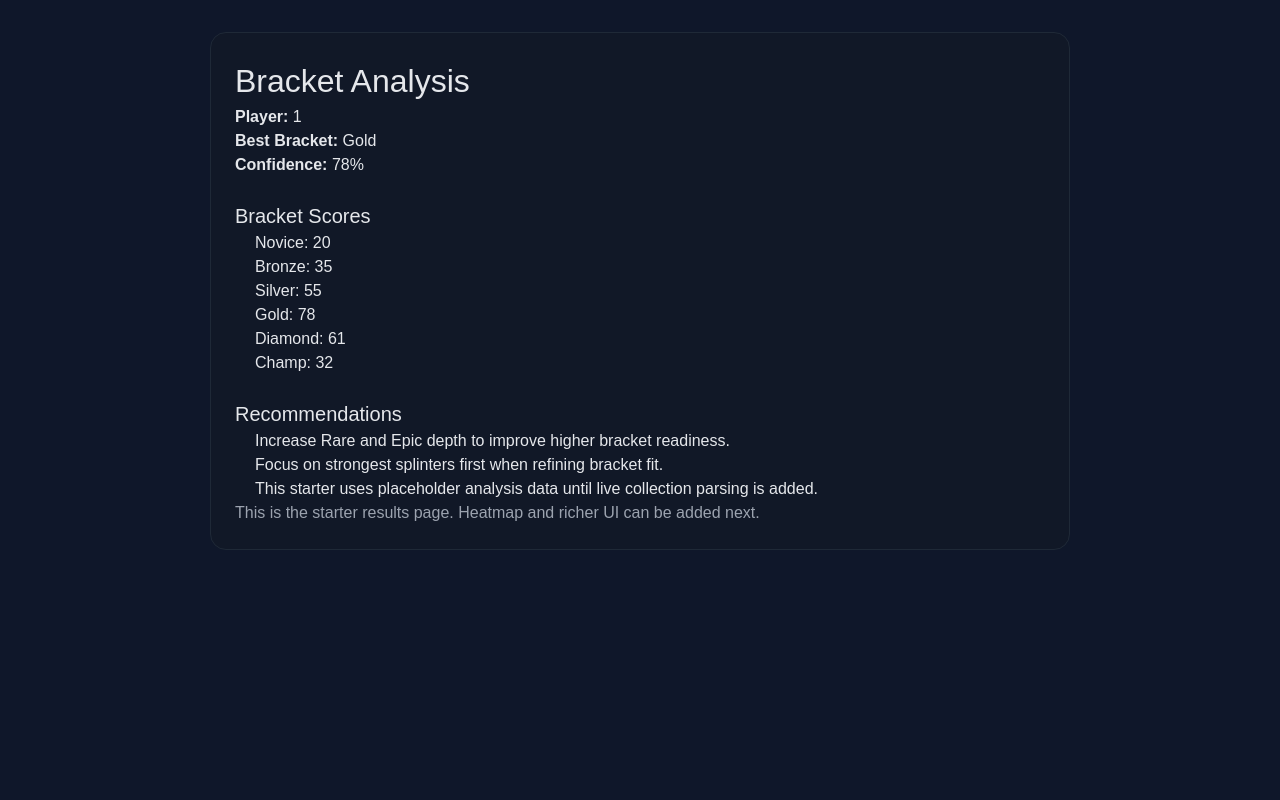
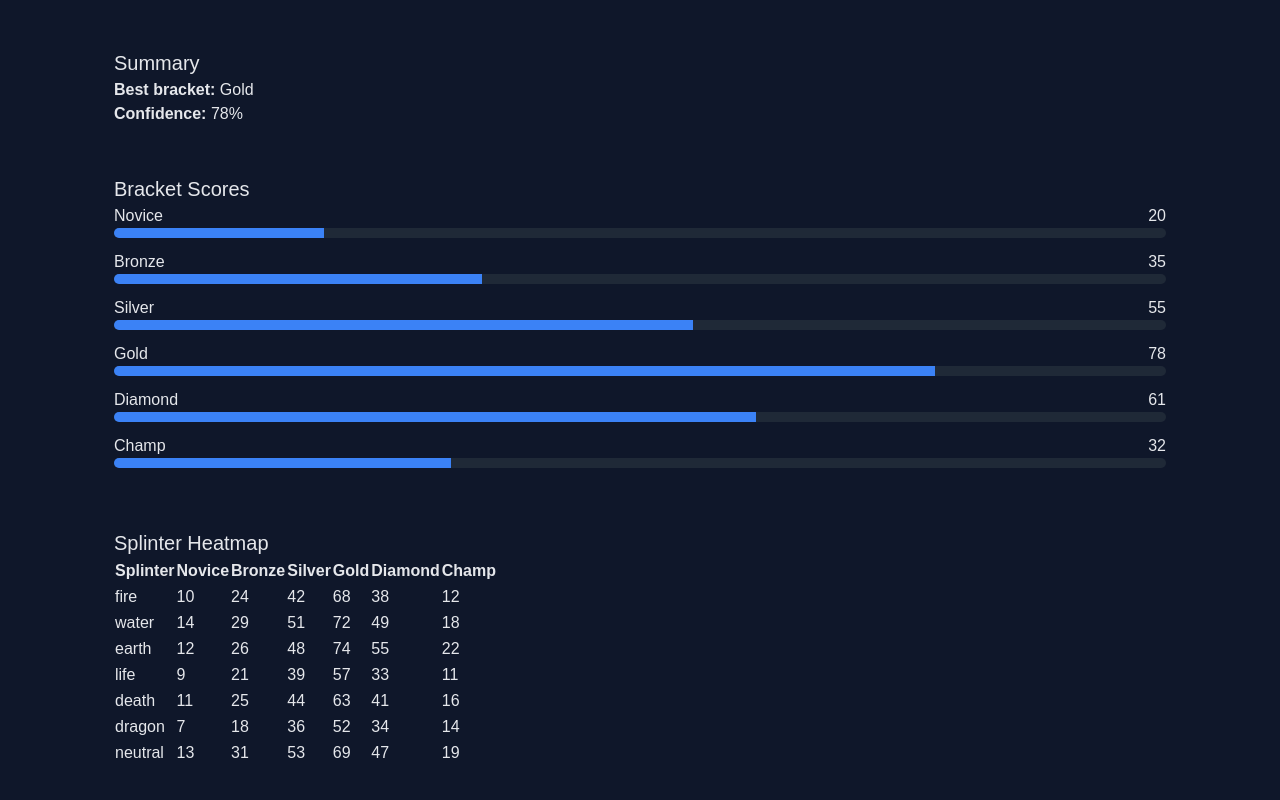
Before and after one commit to Splintermetrics/splinterlandbrackethelper, a Next.js app: page /analyze/1 in a window 1280 px wide. Shown: the top 800 px of the page. Built offline with nearby package versions, Linux system fonts and the light colour scheme; no server answers.

Commit message:
Update page.tsx

```diff
--- a/app/analyze/[username]/page.tsx
+++ b/app/analyze/[username]/page.tsx
@@ -1,73 +1,32 @@
+import { analyzeUsername } from "@/lib/analyze";
+import { BracketHeatmap } from "@/components/BracketHeatmap";
+import { BracketScoreChart } from "@/components/BracketScoreChart";
+import { BracketSummary } from "@/components/BracketSummary";
+import { DiagnosticsTable } from "@/components/DiagnosticsTable";
+import { SplinterBreakdown } from "@/components/SplinterBreakdown";
+import { UpgradeSuggestions } from "@/components/UpgradeSuggestions";
+
 type AnalyzeUserPageProps = {
   params: Promise<{
     username: string;
   }>;
 };
 
-async function getAnalysis(username: string) {
-  const baseUrl =
-    process.env.NEXT_PUBLIC_SITE_URL ||
-    process.env.VERCEL_URL?.startsWith("http")
-      ? process.env.VERCEL_URL
-      : process.env.VERCEL_URL
-        ? `https://${process.env.VERCEL_URL}`
-        : "http://localhost:3000";
-
-  const resolvedBaseUrl =
-    typeof baseUrl === "string" ? baseUrl : "http://localhost:3000";
-
-  const response = await fetch(
-    `${resolvedBaseUrl}/api/analyze/${encodeURIComponent(username)}`,
-    { cache: "no-store" }
-  );
-
-  if (!response.ok) {
-    throw new Error("Failed to analyze collection");
-  }
-
-  return response.json();
-}
-
 export default async function AnalyzeUserPage({
   params,
 }: AnalyzeUserPageProps) {
   const { username } = await params;
-  const data = await getAnalysis(username);
+  const result = await analyzeUsername(username);
 
   return (
-    <main className="container">
-      <div className="panel">
-        <h1>Bracket Analysis</h1>
-        <p>
-          <strong>Player:</strong> {data.username}
-        </p>
-        <p>
-          <strong>Best Bracket:</strong> {data.bestBracket}
-        </p>
-        <p>
-          <strong>Confidence:</strong> {data.confidence}%
-        </p>
-
-        <h2>Bracket Scores</h2>
-        <ul>
-          {Object.entries(data.bracketScores).map(([bracket, score]) => (
-  <li key={bracket}>
-    {bracket}: {Number(score)}
-  </li>
-          ))}
-        </ul>
-
-        <h2>Recommendations</h2>
-        <ul>
-          {data.recommendations.map((item: string, index: number) => (
-            <li key={index}>{item}</li>
-          ))}
-        </ul>
-
-        <p className="muted">
-          This is the starter results page. Heatmap and richer UI can be added
-          next.
-        </p>
+    <main style={{ maxWidth: "1100px", margin: "0 auto", padding: "24px" }}>
+      <div style={{ display: "grid", gap: "24px" }}>
+        <BracketSummary result={result} />
+        <BracketScoreChart result={result} />
+        <BracketHeatmap result={result} />
+        <DiagnosticsTable result={result} />
+        <SplinterBreakdown result={result} />
+        <UpgradeSuggestions result={result} />
       </div>
     </main>
   );
```
